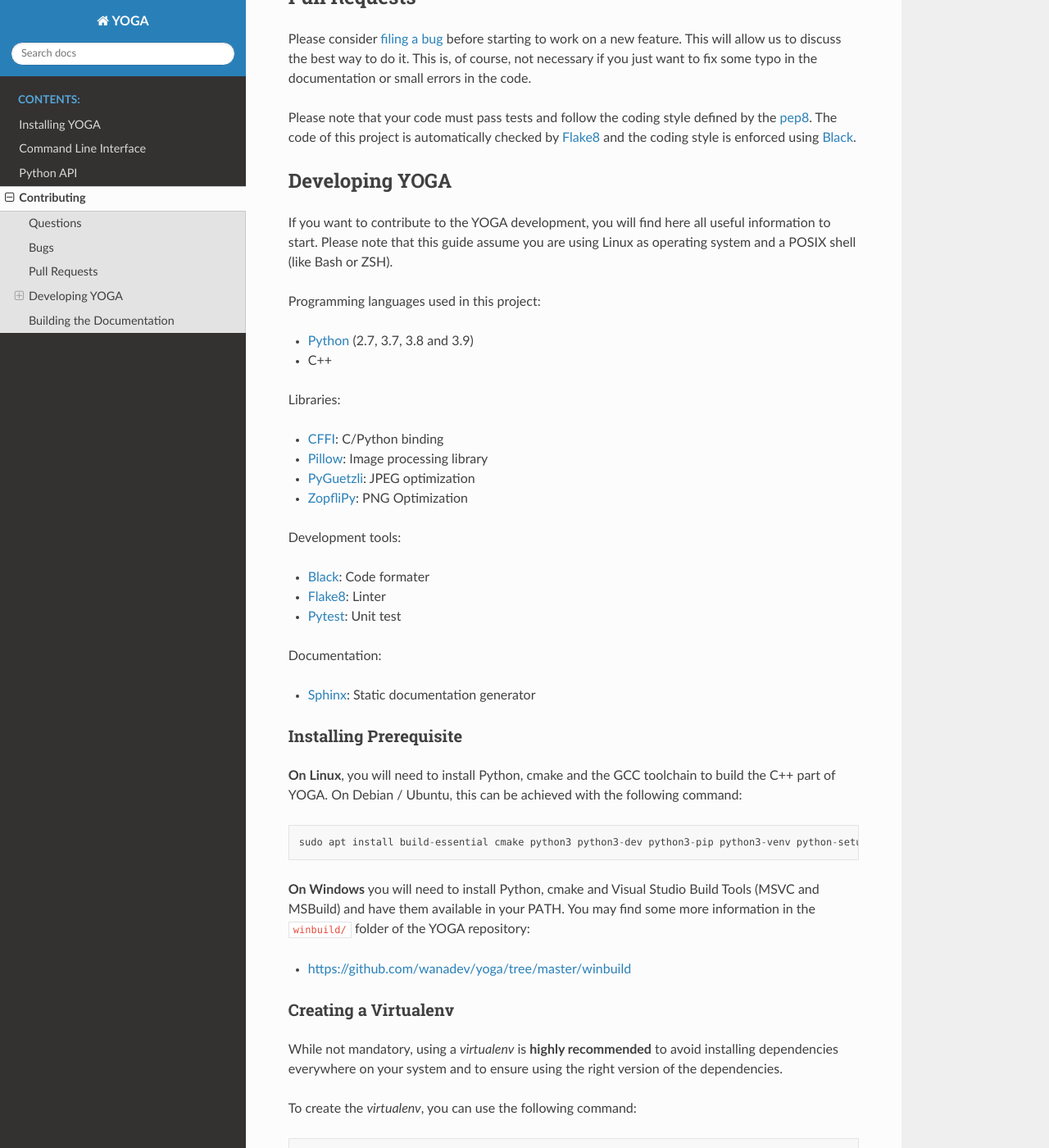
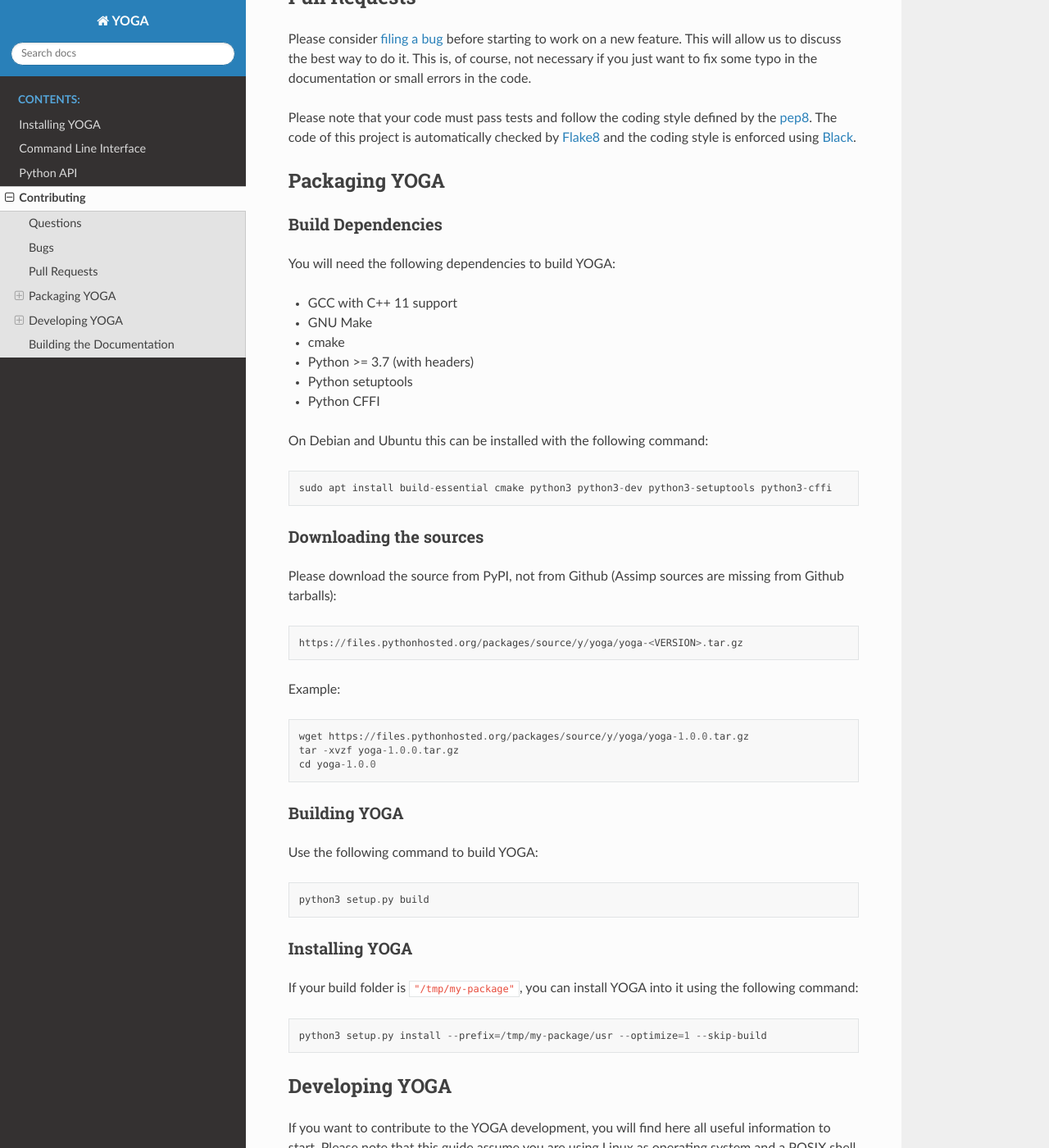
Before and after one commit to wanadev/yoga, a Sphinx documentation site: the page built from doc/contributing.rst, in a window 1280 px wide and 1400 px high, scrolled down 628 px. Shown: the whole window at 82% size. Built offline with Sphinx 7.4.7 and the Read the Docs theme 2.0.0, drawn with Linux system fonts in a browser that asks for light colours.

Commit message:
Add packager's documentation

```diff
--- a/doc/contributing.rst
+++ b/doc/contributing.rst
@@ -38,6 +38,53 @@
 Please note that your code must pass tests and follow the coding style defined
 by the `pep8 <https://pep8.org/>`_. The code of this project is automatically
 checked by Flake8_ and the coding style is enforced using Black_.
+
+
+Packaging YOGA
+--------------
+
+Build Dependencies
+~~~~~~~~~~~~~~~~~~
+
+You will need the following dependencies to build YOGA:
+
+* GCC with C++ 11 support
+* GNU Make
+* cmake
+* Python >= 3.7 (with headers)
+* Python setuptools
+* Python CFFI
+
+On Debian and Ubuntu this can be installed with the following command::
+
+    sudo apt install build-essential cmake python3 python3-dev python3-setuptools python3-cffi
+
+Downloading the sources
+~~~~~~~~~~~~~~~~~~~~~~~
+
+Please download the source from PyPI, not from Github (Assimp sources are missing from Github tarballs)::
+
+    https://files.pythonhosted.org/packages/source/y/yoga/yoga-<VERSION>.tar.gz
+
+Example::
+
+    wget https://files.pythonhosted.org/packages/source/y/yoga/yoga-1.0.0.tar.gz
+    tar -xvzf yoga-1.0.0.tar.gz
+    cd yoga-1.0.0
+
+Building YOGA
+~~~~~~~~~~~~~
+
+Use the following command to build YOGA::
+
+    python3 setup.py build
+
+Installing YOGA
+~~~~~~~~~~~~~~~
+
+If your build folder is ``"/tmp/my-package"``, you can install YOGA into it using the following command::
+
+    python3 setup.py install --prefix=/tmp/my-package/usr --optimize=1 --skip-build
 
 
 Developing YOGA
--- a/doc/install.rst
+++ b/doc/install.rst
@@ -20,7 +20,7 @@
 
 On Debian / Ubuntu, you can install everything you need using the following command::
 
-   sudo apt install build-essential cmake python3 python3-dev python3-pip python-setuptools
+   sudo apt install build-essential cmake python3 python3-dev python3-pip python3-setuptools
 
 Then clone the repository::
 
```
